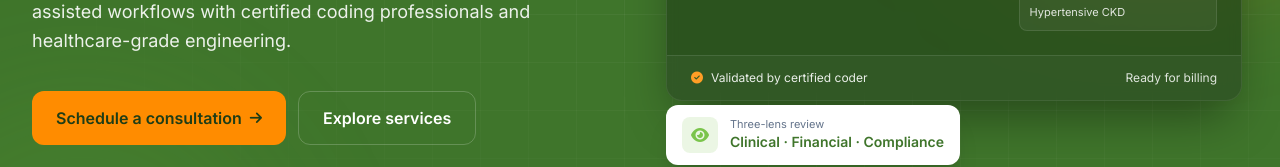
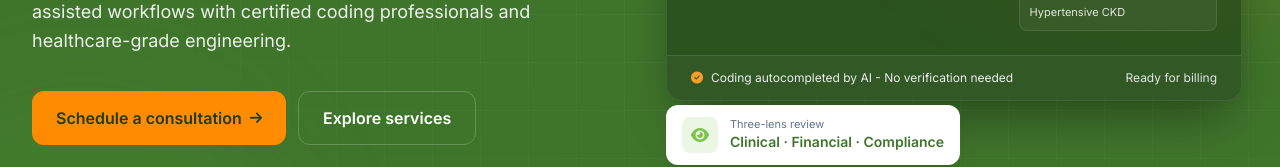
Before and after one commit to specialprojects-ire/officialwebsite, a plain HTML site: page index.html in a window 1280 px wide. Shown: the part 491-658 px from the top of the page. Drawn offline with nearby package versions, Linux system fonts and the light colour scheme.

Commit message:
Update hero workbench status text
Co-Authored-By: Claude Opus 5.5 <noreply@anthropic.com>
Claude-Session: https://claude.ai/code/session_0151Y25qonLdyyGjB8hZe8vS

```diff
--- a/index.html
+++ b/index.html
@@ -250,7 +250,7 @@
                                 </div>
                             </div>
                             <div class="px-5 sm:px-6 py-3.5 bg-white/[0.03] border-t border-white/10 flex items-center justify-between text-xs">
-                                <span class="flex items-center gap-2 text-white/90"><i class="fa-solid fa-circle-check text-brand-400" aria-hidden="true"></i> Validated by certified coder</span>
+                                <span class="flex items-center gap-2 text-white/90"><i class="fa-solid fa-circle-check text-brand-400" aria-hidden="true"></i> Coding autocompleted by AI - No verification needed</span>
                                 <span class="text-white/85">Ready for billing</span>
                             </div>
                         </div>
```
